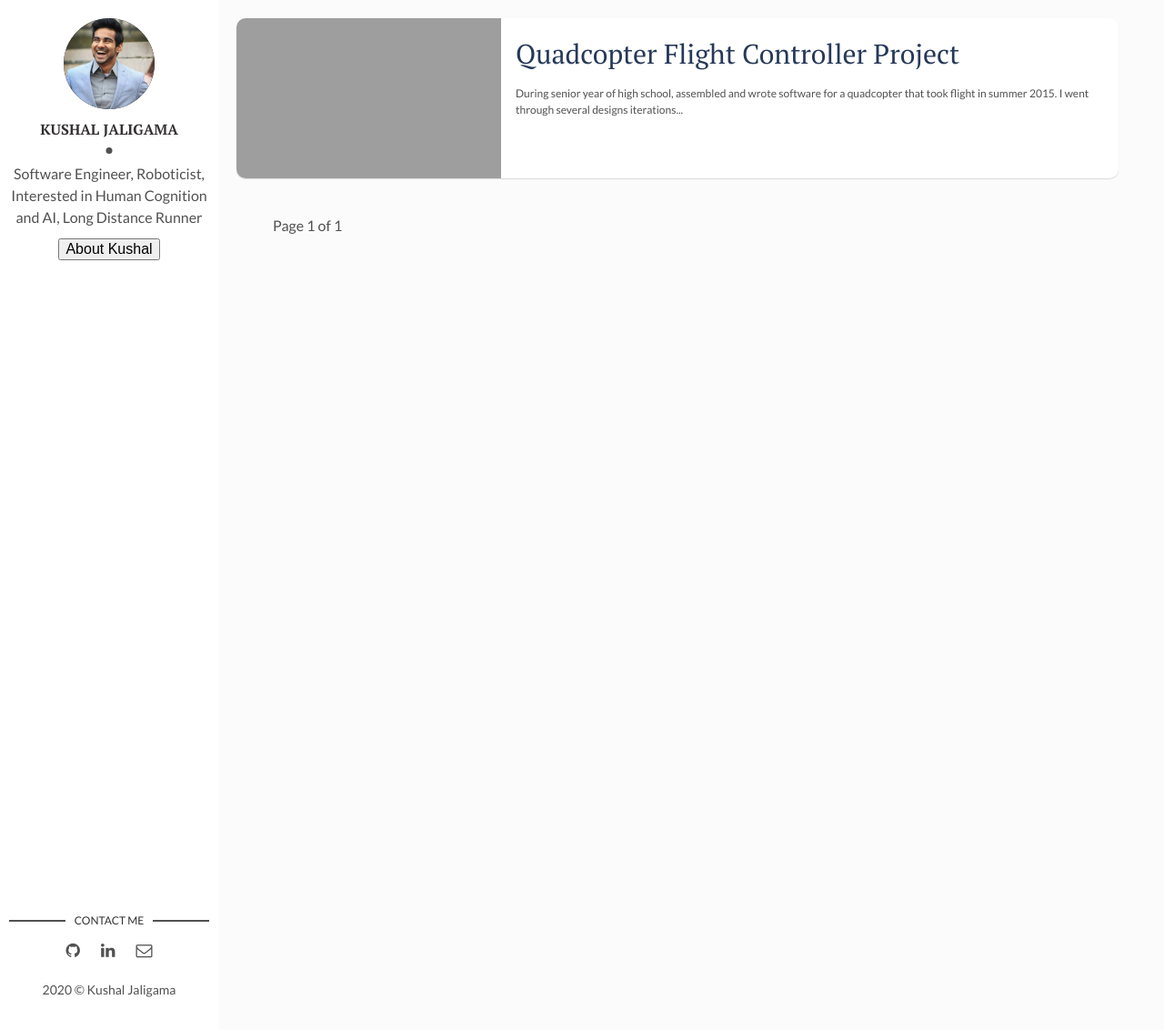
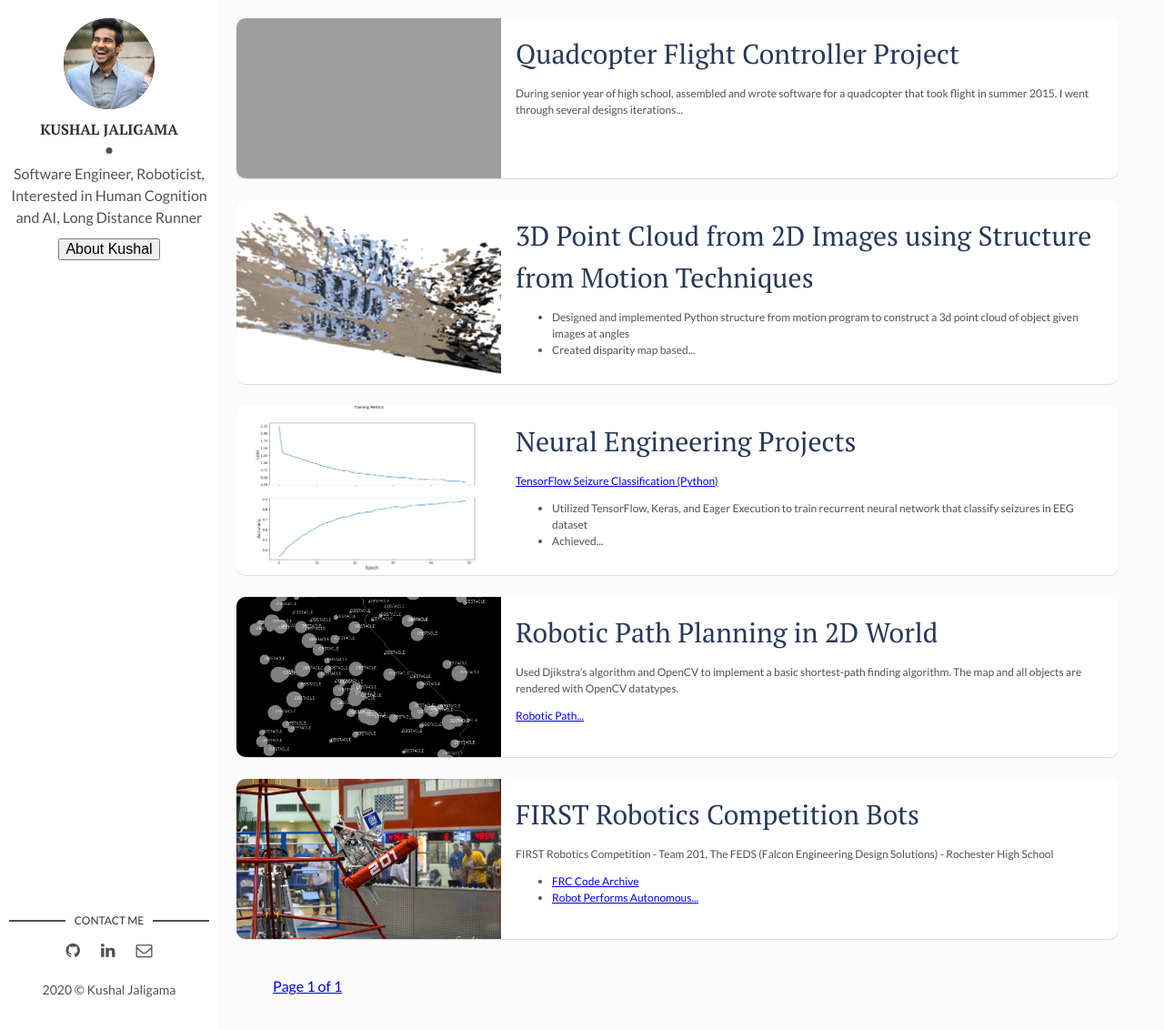
Before and after one commit to kushalj1997/kushalj1997.github.io, a Jekyll site: the page built from index.html, in a window 1280 px wide and 1132 px high. Shown: the whole window at 91% size. Built offline with Jekyll 4.4.1, drawn with Linux system fonts in a browser that asks for light colours; the list of posts is cut into pages by our own code; grey boxes are pictures that could not be loaded.

Commit message:
cleanups and reorders

```diff
--- /dev/null
+++ b/_posts/2020-01-19-frc.md
@@ -0,0 +1,14 @@
+---
+layout: post
+title: "FIRST Robotics Competition Bots"
+img: "frc/climb-bot.jpg"
+published: true
+---
+
+FIRST Robotics Competition - Team 201, The FEDS (Falcon Engineering Design Solutions) - Rochester High School
+
+- [FRC Code Archive](https://drive.google.com/drive/folders/0ByoUalj3qM-bOVZ6QVR3Ui13STA?usp=sharing)
+- [Robot Performs Autonomous Driving and Obstacle Removal](https://www.youtube.com/watch?v=pA8xdqCjIlw)
+- [Robot Autonomously Shoots Basketballs](https://www.youtube.com/watch?v=3Tm8FiO4nVU)
+- [Robot Climbs Pyramid](https://www.youtube.com/watch?v=JUKYh9cAItk)
+- [Robot Playing Match in Teleoperated Mode](https://www.youtube.com/watch?v=sbS7bliFyjE)
--- /dev/null
+++ b/_posts/2020-01-20-robotic_path_planning.md
@@ -0,0 +1,9 @@
+---
+layout: post
+title:  "Robotic Path Planning in 2D World"
+img: "robotic-path-planning.jpg"
+---
+Used Djikstra's algorithm and OpenCV to implement a basic shortest-path finding algorithm.
+The map and all objects are rendered with OpenCV datatypes.
+
+[Robotic Path Planning Project Code](https://drive.google.com/drive/folders/1secJlcD7oMvPxfpgHYDllCYUU2y-AbM2)
--- /dev/null
+++ b/_posts/2020-01-21-neural-engineering.md
@@ -0,0 +1,13 @@
+---
+layout: post
+title: "Neural Engineering Projects"
+img: "neural-eng/neural-eng.png"
+published: true
+---
+
+[TensorFlow Seizure Classification (Python)](https://drive.google.com/drive/folders/1ny_rpRuls5TKembJwWOjQ8je2l1HZpg9)
+
+- Utilized TensorFlow, Keras, and Eager Execution to train recurrent neural network that classify seizures in EEG dataset
+- Achieved 88.89% training accuracy and 87.56% testing accuracy with 50 neuron, 3 hidden layer network architecture
+
+- Data Driven Problem Solving, this course taught me how to design electrodes to tap into the brain, what kinds of things happen in relation to tissue impedance, what it takes to get denoised, high spatio-tempo-resolution data from the brain, and how to analyze it using various signal processing methods ranging from continuous decoders such as kalman filtering to deep learning techniques.
--- /dev/null
+++ b/_posts/2020-01-22-3d-point-cloud-structure-from-motion.md
@@ -0,0 +1,14 @@
+---
+layout: post
+title:  "3D Point Cloud from 2D Images using Structure from Motion Techniques"
+img: "sfm/disparity_maps.png"
+published: true
+---
+- Designed and implemented Python structure from motion program to construct a 3d point cloud of object given images at angles
+- Created disparity map based dense reconstruction and compared results to epipolar line and feature extraction based sparse cloud
+
+![3dpointcloud](/assets/img/sfm/3d-point-cloud.png)
+
+[OpenCV Structure from Motion Codebase](https://drive.google.com/drive/folders/12hOEW-ht9Dsui_6VJBJEA__oIN5bXW2f)
+
+[Technical Writeup](https://drive.google.com/file/d/1lIDE-ni40zZnvpfPdPf9Nlb22MI1TAiD/view?usp=sharing)
```
Also changed, not shown: _posts/2020-01-23-quadrotor-flight-controller.md (+1 -0 lines), assets/css/scss/parts/_home-page.scss (+23 -3 lines).
